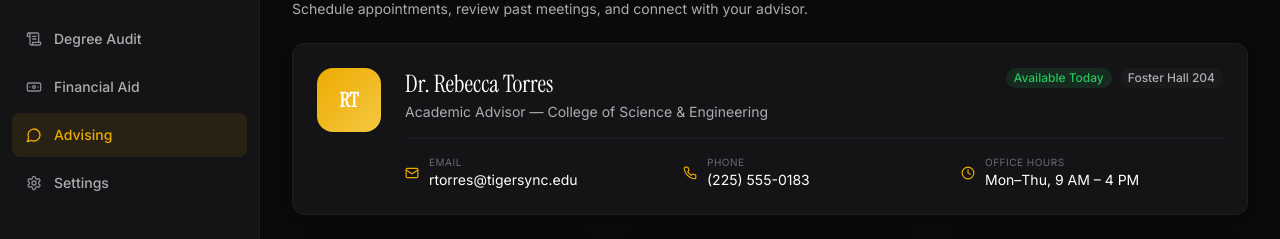
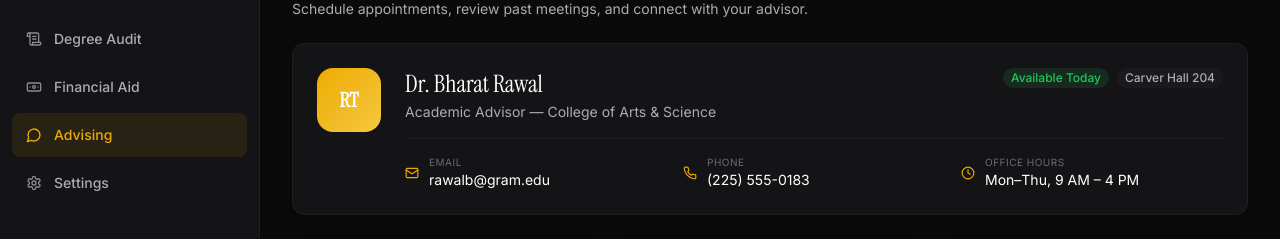
Before and after one commit to TheRealKwabena/TigerSync-App, a React (Vite) app: page /advising in a window 1280 px wide. Shown: the part 145-384 px from the top of the page. Built offline with nearby package versions, Linux system fonts and the light colour scheme; a web font is replaced by a local one.

Commit message:
feat: made changes to the advisor names

```diff
--- a/src/pages/Advising.jsx
+++ b/src/pages/Advising.jsx
@@ -653,7 +653,7 @@ function AppointmentScheduler() {
         <div>
           <p className="font-serif text-xl text-ts-primary">Appointment Requested!</p>
           <p className="text-sm text-ts-secondary mt-1">{MONTHS[cursor.month]} {selectedDay} at {selectedSlot}</p>
-          <p className="text-xs text-ts-muted mt-1">Dr. Torres will confirm within 24 hours.</p>
+          <p className="text-xs text-ts-muted mt-1">Dr. Rawal will confirm within 24 hours.</p>
         </div>
         <Button variant="outline" size="sm" onClick={() => { setBooked(false); setSelectedDay(null); setSelectedSlot(null) }}>
           Schedule Another
@@ -764,12 +764,12 @@ export default function Advising() {
                 <div className="flex-1">
                   <div className="flex items-start justify-between gap-4">
                     <div>
-                      <h3 className="font-serif text-2xl text-ts-primary">Dr. Rebecca Torres</h3>
-                      <p className="text-sm text-ts-secondary mt-0.5">Academic Advisor — College of Science &amp; Engineering</p>
+                      <h3 className="font-serif text-2xl text-ts-primary">Dr. Bharat Rawal</h3>
+                      <p className="text-sm text-ts-secondary mt-0.5">Academic Advisor — College of Arts &amp; Science</p>
                     </div>
                     <div className="flex gap-2 shrink-0">
                       <Badge variant="success">Available Today</Badge>
-                      <Badge variant="secondary">Foster Hall 204</Badge>
+                      <Badge variant="secondary">Carver Hall 204</Badge>
                     </div>
                   </div>
                   <Separator className="my-4" />
@@ -778,7 +778,7 @@ export default function Advising() {
                       <Mail size={14} className="text-ts-orange shrink-0" />
                       <div>
                         <p className="text-[10px] text-ts-muted uppercase tracking-wider">Email</p>
-                        <p className="text-sm text-ts-primary">rtorres@tigersync.edu</p>
+                        <p className="text-sm text-ts-primary">rawalb@gram.edu</p>
                       </div>
                     </div>
                     <div className="flex items-center gap-2.5">
@@ -886,7 +886,7 @@ export default function Advising() {
                   ))}
                   <Button variant="outline" className="w-full mt-1 gap-2">
                     <MessageSquare size={14} />
-                    Message Dr. Torres
+                    Message Dr. Rawal
                   </Button>
                 </CardContent>
               </Card>
--- a/src/pages/Dashboard.jsx
+++ b/src/pages/Dashboard.jsx
@@ -83,7 +83,7 @@ const actionItems = [
   },
   {
     title: 'Schedule advising appointment',
-    desc: 'Dr. Rebecca Torres — available slots open',
+    desc: 'Dr. Bharat Rawal — available slots open',
     tag: 'Recommended',
     tagVariant: 'secondary',
     done: false,
@@ -231,7 +231,7 @@ export default function Dashboard() {
                   <GraduationCap size={14} className="text-ts-tertiary" /> Junior
                 </span>
                 <span className="flex items-center gap-1.5 text-sm text-ts-secondary">
-                  <User size={14} className="text-ts-tertiary" /> Advisor: Dr. Rebecca Torres
+                  <User size={14} className="text-ts-tertiary" /> Advisor: Dr. Bharat Rawal
                 </span>
               </div>
             </div>
--- a/src/pages/FinancialAid.jsx
+++ b/src/pages/FinancialAid.jsx
@@ -33,7 +33,7 @@ const aidStats = [
   {
     icon: Home,
     label: 'Room & Board',
-    value: '$4,200',
+    value: '$6,000',
     badge: 'Paid',
     badgeVariant: 'success',
   },
@@ -79,7 +79,7 @@ const scholarships = [
 
 const balanceItems = [
   { label: 'Tuition',              amount: '$8,500', status: 'Paid',    statusStyle: 'text-ts-green' },
-  { label: 'Room & Board',         amount: '$4,200', status: 'Paid',    statusStyle: 'text-ts-green' },
+  { label: 'Room & Board',         amount: '$6,000', status: 'Paid',    statusStyle: 'text-ts-green' },
   { label: 'Student Fees',         amount: '$1,850', status: 'Paid',    statusStyle: 'text-ts-green' },
   { label: 'Lab & Technology Fee', amount: '$245',   status: 'Overdue', statusStyle: 'text-ts-red'   },
   { label: 'Meal Plan',            amount: '$2,100', status: 'Pending', statusStyle: 'text-ts-orange' },
@@ -189,7 +189,7 @@ export default function FinancialAid() {
                   </Button>
                   <Button variant="outline" className="w-full gap-2">
                     <CalendarDays size={15} />
-                    Set Up Payment Plan
+                    Accept / Pay Fees
                   </Button>
                 </div>
               </CardContent>
--- a/src/pages/Settings.jsx
+++ b/src/pages/Settings.jsx
@@ -159,7 +159,7 @@ export default function Settings() {
     major: 'Computer Science',
     minor: 'Mathematics',
     year: 'Junior',
-    advisor: 'Dr. Rebecca Torres',
+    advisor: 'Dr. Bharat Rawal',
   })
   const updateProfile = (key) => (val) => setProfile((p) => ({ ...p, [key]: val }))
 
```
